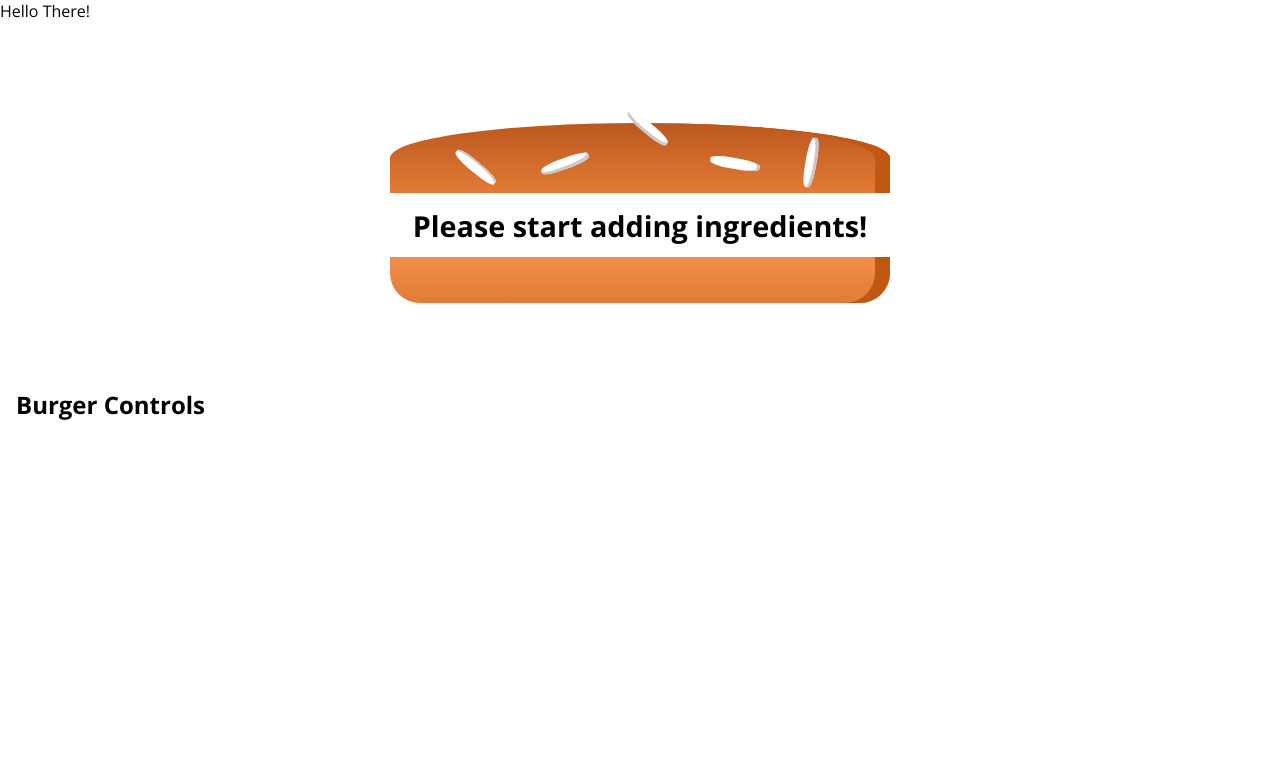
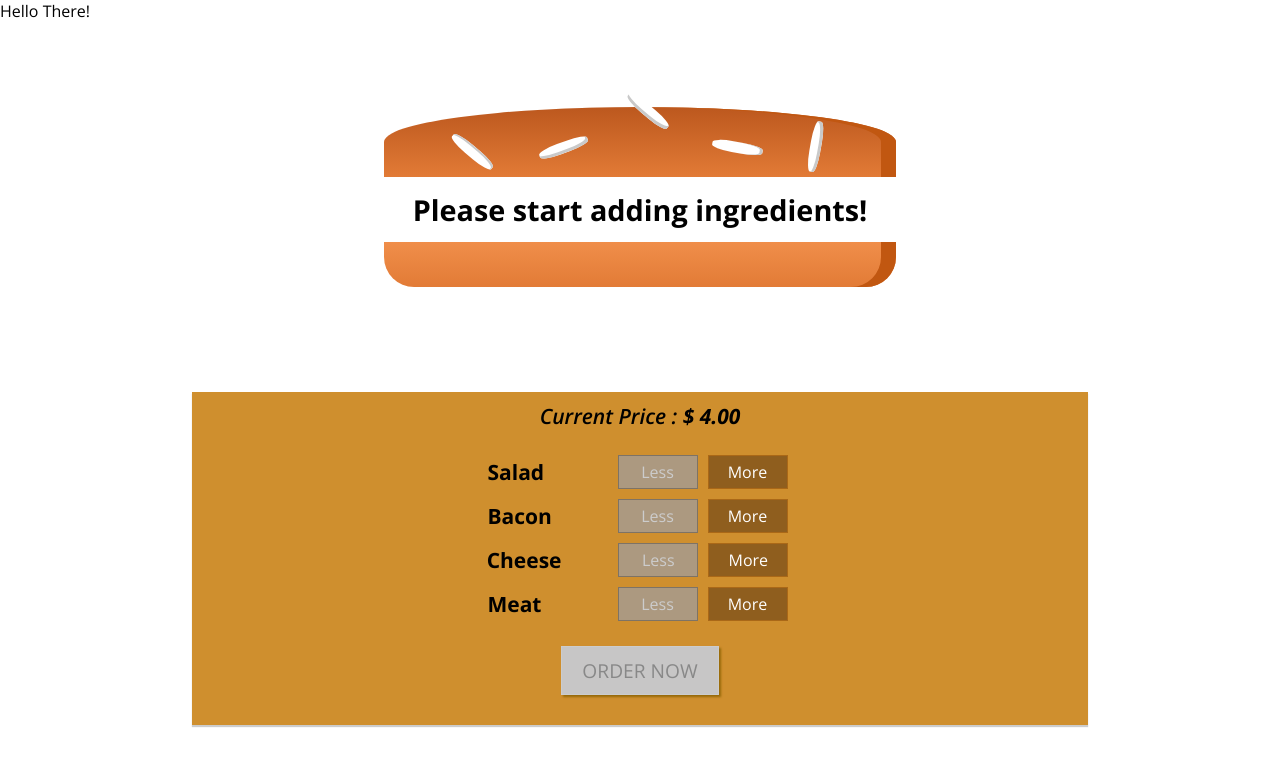
Before and after one commit to iamvaishnav/Burger_Buddy, a React (Create React App) app: page / in a window 1280 px wide. Shown: the top 766 px of the page. Built offline with nearby package versions, Linux system fonts and the light colour scheme.

Commit message:
created burger controls

```diff
--- a/src/components/Burger/Burger.js
+++ b/src/components/Burger/Burger.js
@@ -11,7 +11,7 @@
 		}
 	});
 	let burgerIg = newIgArr.map((curr, index) => {
-		return <BurgerIngredients type={curr} key={index} />;
+		return <BurgerIngredients type={curr} key={curr + index} />;
 	});
 
 	if (newIgArr.length === 0) {
--- /dev/null
+++ b/src/components/Burger/BurgerControls/BurgerControls.js
@@ -0,0 +1,36 @@
+import React from 'react';
+import ControlItems from './ControlItems/ControlItems';
+import classes from './BurgerControls.module.scss';
+
+const items = [
+	{ label: 'Salad', type: 'salad' },
+	{ label: 'Bacon', type: 'bacon' },
+	{ label: 'Cheese', type: 'cheese' },
+	{ label: 'Meat', type: 'meat' },
+];
+
+const burgerControls = (props) => {
+	return (
+		<div className={classes.buildContainer}>
+			<p className={classes.price}>
+				Current Price : <strong>$ {props.price.toFixed(2)}</strong>
+			</p>
+			{items.map((curr) => {
+				return (
+					<ControlItems
+						label={curr.label}
+						key={curr.label}
+						add={() => props.add(curr.type)}
+						remove={() => props.remove(curr.type)}
+						disabled={props.disabled[curr.type]}
+					/>
+				);
+			})}
+			<button disabled={!props.isPurchasable} className={classes.OrderButton}>
+				ORDER NOW
+			</button>
+		</div>
+	);
+};
+
+export default burgerControls;
--- /dev/null
+++ b/src/components/Burger/BurgerControls/BurgerControls.module.scss
@@ -0,0 +1,72 @@
+@import '../../../scss/mixins';
+
+.buildContainer {
+	width: 70%;
+	@include mQ(320px) {
+		width: 100%;
+	}
+	@include mQ(321px, 520px) {
+		width: 100%;
+	}
+	@include mQ(521px, 820px) {
+		width: 90%;
+	}
+	display: flex;
+	flex-direction: column;
+	justify-content: space-between;
+	align-items: center;
+	background: #cf8f2e;
+	box-shadow: 0 2px 1px #cccccc;
+	margin: 20px auto;
+	padding: 10px 0;
+
+	.price {
+		font-size: 21px;
+		margin-bottom: 20px;
+		font-weight: 600;
+		font-style: italic;
+	}
+
+	.OrderButton {
+		background-color: #dad735;
+		outline: none;
+		cursor: pointer;
+		border: 1px solid #966909;
+		color: #966909;
+		font-family: inherit;
+		font-size: 1.2em;
+		padding: 10px 20px;
+		box-shadow: 2px 2px 2px #966909;
+		margin: 20px 0;
+
+		&:hover,
+		&:active {
+			background-color: #a0db41;
+			border: 1px solid #966909;
+			color: #966909;
+		}
+		&:disabled {
+			background-color: #c7c6c6;
+			cursor: not-allowed;
+			border: 1px solid #ccc;
+			color: #888888;
+		}
+		&:not(:disabled) {
+			animation: enable 0.3s linear;
+		}
+	}
+}
+
+//animation rules
+
+@keyframes enable {
+	0% {
+		transform: scale(1);
+	}
+	60% {
+		transform: scale(1.1);
+	}
+	100% {
+		transform: scale(1);
+	}
+}
--- /dev/null
+++ b/src/components/Burger/BurgerControls/ControlItems/ControlItems.js
@@ -0,0 +1,20 @@
+import React from 'react';
+import classes from './ControlItems.module.scss';
+
+const controlItems = (props) => {
+	return (
+		<div className={classes.item}>
+			<div className={classes.Label}>{props.label}</div>
+			<div className={classes.buttonContainer}>
+				<button className={classes.Less} onClick={props.remove} disabled={props.disabled}>
+					Less
+				</button>
+				<button className={classes.More} onClick={props.add}>
+					More
+				</button>
+			</div>
+		</div>
+	);
+};
+
+export default controlItems;
--- /dev/null
+++ b/src/components/Burger/BurgerControls/ControlItems/ControlItems.module.scss
@@ -0,0 +1,79 @@
+@import '../../../../scss/mixins';
+
+.item {
+	display: flex;
+	justify-content: space-around;
+	align-items: center;
+	width: 40%;
+	@include mQ(320px) {
+		width: 100%;
+	}
+	@include mQ(321px, 520px) {
+		width: 100%;
+	}
+	@include mQ(521px, 820px) {
+		width: 95%;
+	}
+	@include mQ(821px, 1260px) {
+		width: 60%;
+	}
+	margin: 5px 0;
+	.buttonContainer {
+		display: flex;
+		flex-direction: row;
+		justify-content: space-between;
+		align-items: space-between;
+	}
+	button {
+		display: block;
+		font: inherit;
+		padding: 5px;
+		margin: 0 5px;
+		width: 80px;
+		border: 1px solid #aa6817;
+		cursor: pointer;
+		outline: none;
+
+		&:disabled {
+			background-color: #ac9980;
+			border: 1px solid #7e7365;
+			color: #ccc;
+			cursor: default;
+			&:hover {
+				background-color: #ac9980;
+				color: #ccc;
+				cursor: not-allowed;
+			}
+		}
+	}
+	.Label {
+		font-family: inherit;
+		font-weight: bold;
+		font-size: 21px;
+		flex-basis: 20%;
+		@include mQ(320px) {
+			font-size: 20px;
+		}
+		@include mQ(321px, 520px) {
+			width: 100%;
+		}
+	}
+	.Less {
+		background-color: #d39952;
+		color: white;
+		&:hover,
+		&:active {
+			background-color: #daa972;
+			color: white;
+		}
+	}
+	.More {
+		background-color: #8f5e1e;
+		color: white;
+		&:hover,
+		&:active {
+			background-color: #99703f;
+			color: white;
+		}
+	}
+}
--- a/src/components/Containers/BurgerBuilder/BurgerBuilder.js
+++ b/src/components/Containers/BurgerBuilder/BurgerBuilder.js
@@ -1,6 +1,14 @@
 import React, { Component } from 'react';
 import Aux from '../../../hoc/Auxiliary';
 import Burger from '../../../components/Burger/Burger';
+import BurgerControls from '../../Burger/BurgerControls/BurgerControls';
+
+const igPrices = {
+	salad: 0.7,
+	bacon: 0.5,
+	cheese: 0.4,
+	meat: 1.3,
+};
 
 class BurgerBuilder extends Component {
 	state = {
@@ -10,12 +18,68 @@
 			cheese: 0,
 			meat: 0,
 		},
+		totalPrice: 4,
+		purchasable: false,
+	};
+
+	updatePurchasable(ingredients) {
+		let sumIg = 0;
+		for (let key in ingredients) {
+			sumIg += ingredients[key];
+		}
+		this.setState({
+			purchasable: sumIg > 0,
+		});
+	}
+
+	handleRemoveIngredients = (type) => {
+		const oldCount = this.state.ingredients[type];
+		if (oldCount >= 0) {
+			const updateCount = oldCount - 1;
+			const updatedIngredients = {
+				...this.state.ingredients,
+			};
+			updatedIngredients[type] = updateCount;
+			const priceDeletion = igPrices[type];
+
+			const updatedPrice = this.state.totalPrice - priceDeletion;
+			if (updatedPrice >= 4) {
+				this.setState({ ingredients: updatedIngredients, totalPrice: updatedPrice });
+			}
+			this.updatePurchasable(updatedIngredients);
+		}
+	};
+
+	handleAddIngredients = (type) => {
+		const oldCount = this.state.ingredients[type];
+		const updateCount = oldCount + 1;
+		const updatedIngredients = {
+			...this.state.ingredients,
+		};
+		updatedIngredients[type] = updateCount;
+		const priceAddition = igPrices[type];
+		const updatedPrice = priceAddition + this.state.totalPrice;
+		this.setState({ ingredients: updatedIngredients, totalPrice: updatedPrice });
+		this.updatePurchasable(updatedIngredients);
 	};
 	render() {
+		const disabledInfo = {
+			...this.state.ingredients,
+		};
+
+		for (let key in disabledInfo) {
+			disabledInfo[key] = disabledInfo[key] <= 0;
+		}
 		return (
 			<Aux>
 				<Burger ingredients={this.state.ingredients} />
-				<h2>Burger Controls</h2>
+				<BurgerControls
+					add={this.handleAddIngredients}
+					remove={this.handleRemoveIngredients}
+					disabled={disabledInfo}
+					isPurchasable={this.state.purchasable}
+					price={this.state.totalPrice}
+				/>
 			</Aux>
 		);
 	}
--- a/src/components/Layout/Layout.module.css
+++ b/src/components/Layout/Layout.module.css
@@ -1,3 +1,3 @@
 .Content {
-	margin: 16px;
+	margin: 0px;
 }
```
